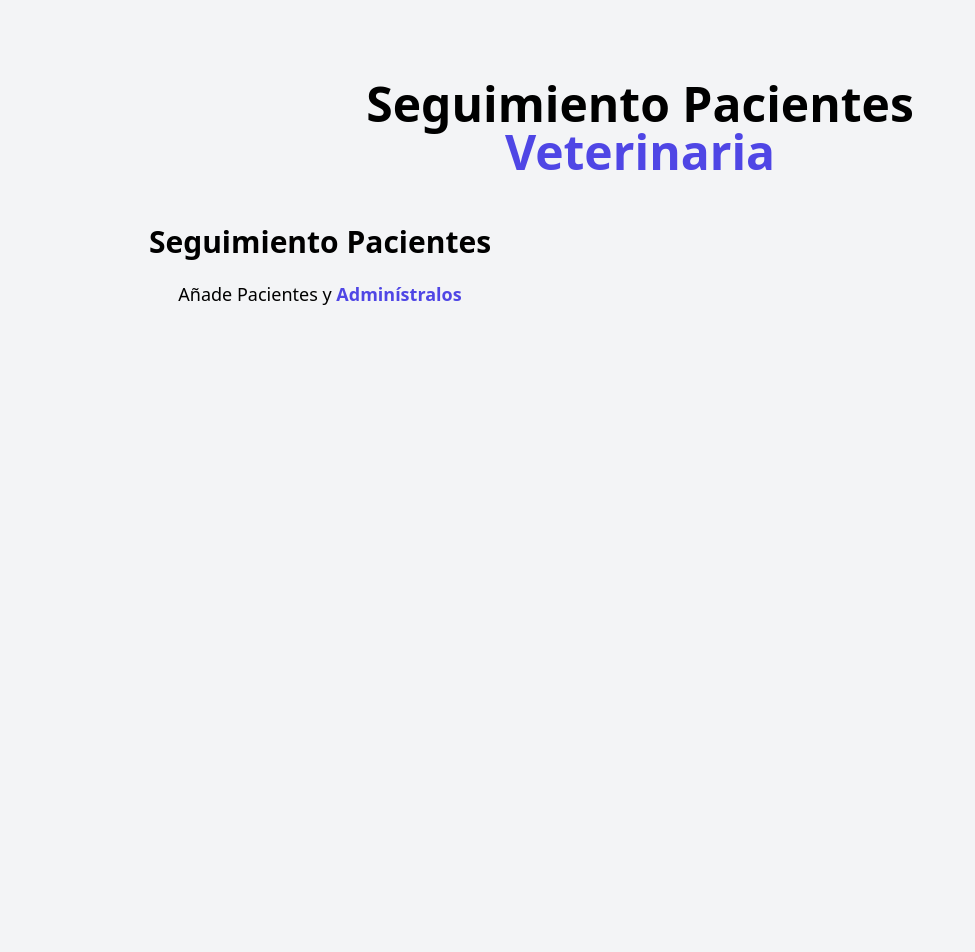
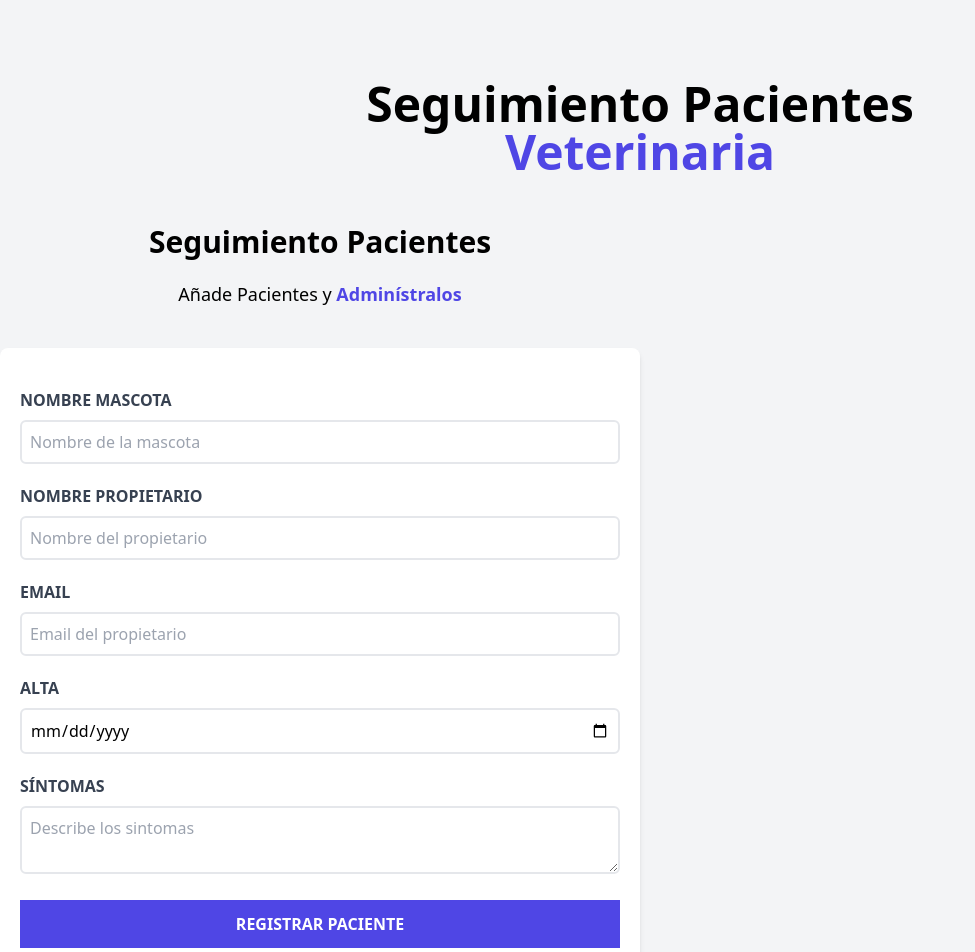
Before and after one commit to ArnnySnaydher/admin-pacientes, a Vue app: page / in a window 1280 px wide. Shown: the top 952 px of the page, without its empty margins (0-975 px from the left). Before the commit the page ends 880 px from the top, so only its background shows below. Built offline with nearby package versions, Linux system fonts and the light colour scheme.

Commit message:
Editando Formulario con Tailwind

```diff
--- a/src/components/Formulario.vue
+++ b/src/components/Formulario.vue
@@ -8,5 +8,37 @@
             Añade Pacientes y
             <span class="text-indigo-600 font-bold">Adminístralos</span>
         </p>
+
+        <form class="bg-white shadow-md rounded-lg py-10 px-5 mb-10">
+            <div class="mb-5">
+                <label for="mascota" class="block text-gray-700 uppercase font-bold">Nombre Mascota</label>
+                <input id="mascota" type="text" placeholder="Nombre de la mascota"
+                    class="border-2 w-full p-2 mt-2 placeholder-gray-400 rounded-md">
+            </div>
+            <div class="mb-5">
+                <label for="propietario" class="block text-gray-700 uppercase font-bold">Nombre Propietario</label>
+                <input id="propietario" type="text" placeholder="Nombre del propietario"
+                    class="border-2 w-full p-2 mt-2 placeholder-gray-400 rounded-md">
+            </div>
+            <div class="mb-5">
+                <label for="email" class="block text-gray-700 uppercase font-bold">Email</label>
+                <input id="email" type="text" placeholder="Email del propietario"
+                    class="border-2 w-full p-2 mt-2 placeholder-gray-400 rounded-md">
+            </div>
+
+            <div class="mb-5">
+                <label for="alta" class="block text-gray-700 uppercase font-bold">Alta</label>
+                <input id="alta" type="Date" class="border-2 w-full p-2 mt-2 placeholder-gray-400 rounded-md">
+            </div>
+            <div class="mb-5">
+                <label for="sintomas" class="block text-gray-700 uppercase font-bold">Síntomas</label>
+                <textarea id="sintomas" placeholder="Describe los sintomas "
+                    class="border-2 w-full p-2 mt-2 placeholder-gray-400 rounded-md"></textarea>
+            </div>
+
+            <input type="submit"
+                class="bg-indigo-600 w-full p-3 text-white uppercase font-bold hover:bg-indigo-700 cursor-pointer transition-colors"
+                value="Registrar Paciente">
+        </form>
     </div>
 </template>
```
